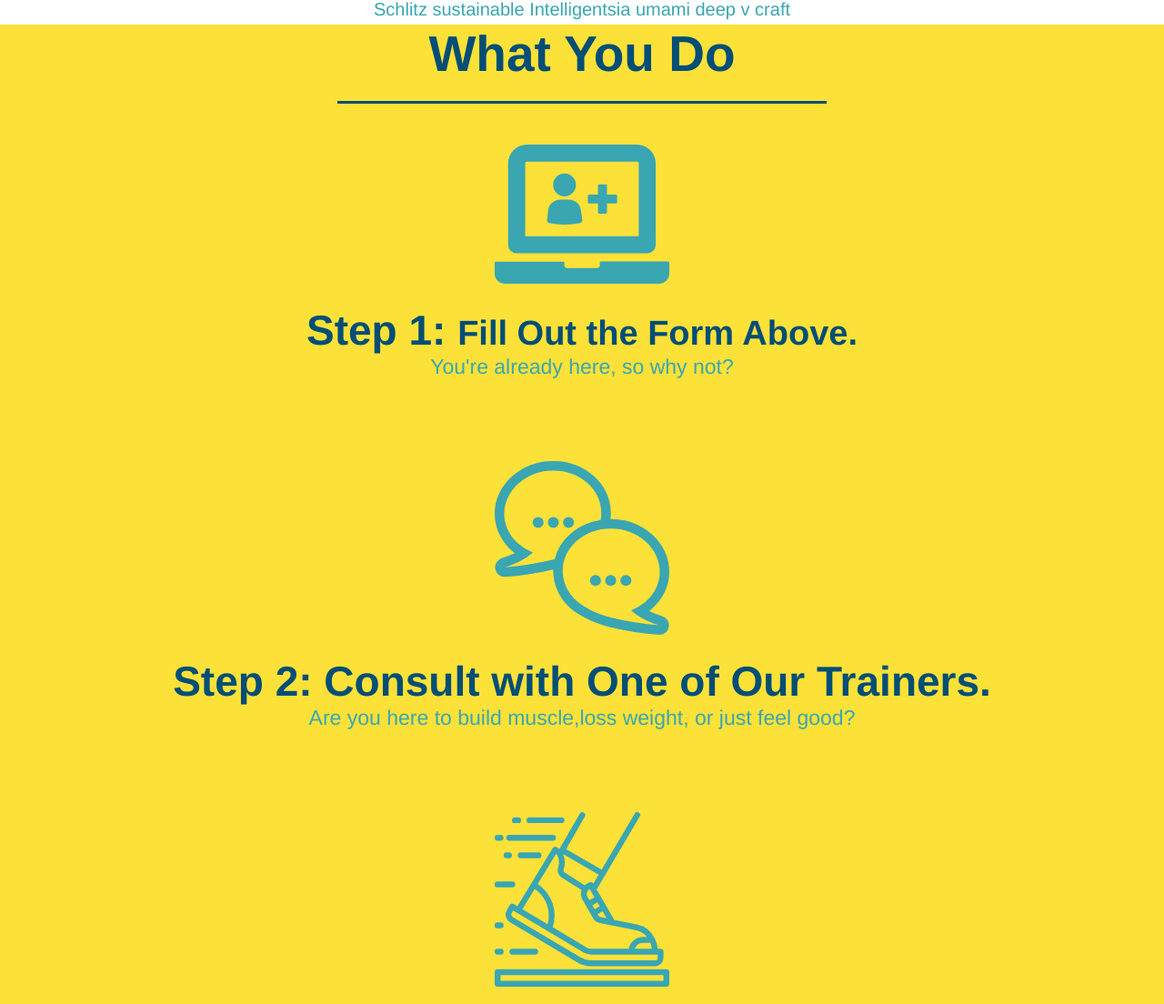
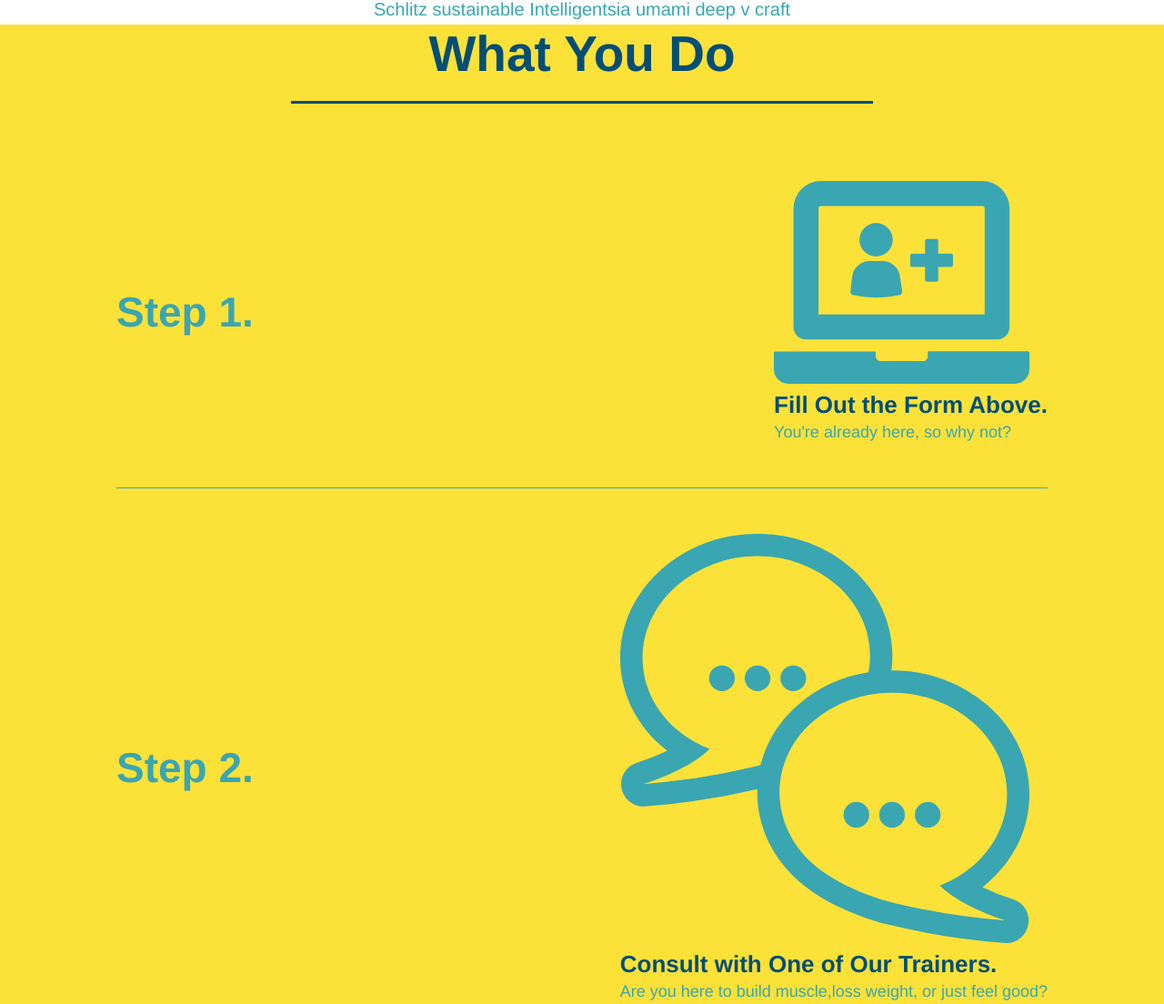
Before and after one commit to Hickups789/run-buddy, a plain HTML site: page index.html in a window 1280 px wide. Shown: the part 949-2053 px from the top of the page at 91% size. Drawn offline with Linux system fonts and the light colour scheme; files whose address does not match are found by name.

Commit message:
add flexbox to steps

```diff
--- a/assets/css/style.css
+++ b/assets/css/style.css
@@ -126,9 +126,6 @@ header nav ul li a {
 }
 /* HERO STYLES END */
 
-.intro {
-  text-align: center;
-}
 
 .intro p {
   margin: 0 auto;
@@ -136,19 +133,16 @@ header nav ul li a {
   color: #39a6b2;
   width: 80%;
   font-size: 20px;
+  text-align: center;
 }
 
 .steps {
-  text-align: center;
   background: #fce138;
 }
 
 .section-title {
   font-size: 55px;
   color: #024e76;
-  margin-bottom: 35px;
-  padding: 0 100px 20px 100px;
-  display: inline-block;
   border-bottom: 3px solid;
 }
 
@@ -160,32 +154,52 @@ header nav ul li a {
   border-color: #39a6b2;
 }
 
-.steps div {
-  margin-bottom: 80px;
+.step-img {
+  flex: 1 12%;
+  margin-right: 20px;
 }
 
-.steps img {
-  width: 15%;
-  margin: 10px 0;
+.step-text {
+  flex: 12;
 }
 
-.steps h3 {
+.step-img img {
+  max-width: 100%;
+}
+
+.step-info{
+  flex: 2 70%
+  display: flex;
+  flex-wrap: wrap;
+  align-items: center;
+}
+
+.step h3 {
+  flex: 1 30%
   color: #024e76;
   font-size: 46px;
-  margin-top: 10px;
 }
 
-.steps p {
+.step-text p {
   color: #39a6b2;
-  font-size: 23px;
+  font-size: 18px;
 }
 
-.steps span {
-  font-size: 38px;
+.step-text h4 {
+  font-size: 26px;
+  line-height: 1.5;
+  color: #024e76;
 }
 
-.trainers {
-  text-align: center;
+.step {
+  margin: 50px auto;
+  padding-bottom: 50px;
+  width: 80%;
+  border-bottom: 1px solid #39a6b2;
+  display: flex;
+  flex-wrap: wrap;
+  align-items: center;
+  justify-content: space-between;
 }
 
 .trainer {
@@ -233,7 +247,6 @@ header nav ul li a {
 
 /* REACH OUT STYLES START */
 .contact {
-  text-align: center;
   background: #024e76;
 }
 
@@ -243,11 +256,12 @@ header nav ul li a {
 
 .section-title {
   font-size: 55px;
-  display: inline-block;
-  padding: 0 100px 20px 100px;
   border-bottom: 3px solid;
-  margin-bottom: 35px;
   color: #024e76;
+  padding-bottom: 20px;
+  text-align: center;
+  margin: 0 auto 35px auto;
+  width: 50%;
 }
 
 .contact-info iframe {
@@ -308,3 +322,7 @@ footer div {
 footer a {
   color: #024e76;
 }
+
+.flex-row {
+  display: flex;
+}
--- a/index.html
+++ b/index.html
@@ -75,45 +75,84 @@
 
         <!-- "what we do" section -->
         <section id="what-we-do" class="intro">
+
+            <div class="flex-row">
               <h2 class="section-title primary-border">What We Do</h2>
+            </div>
+
+            <div class="flex-row">
                <p>
-                butcher selfies chambray shabby chic gentrify readymade yr Echo Park XOXO Tumblr normcore Banksy direct trade Blue Bottle chillwave you probably haven't heard of them single-origin coffee Vice fanny pack fixie Odd Future Austin fingerstache pickled twee synth Wes Anderson Thundercats viral bitters flannel meggings narwhal Marfa Schlitz sustainable Intelligentsia umami deep v craft
-            </p>
+                butcher selfies chambray shabby chic gentrify readymade yr Echo Park XOXO Tumblr normcore Banksy direct trade Blue Bottle chillwave you probably haven't heard of them single-origin coffee Vice fanny pack fixie Odd Future Austin fingerstache pickled twee synth Wes Anderson Thundercats viral bitters flannel meggings narwhal Marfa Schlitz sustainable Intelligentsia umami deep v craft</p>
+
+            </div>
         </section>
 
         <!-- "what you do" section -->
         <section id="what-you-do" class="steps">
 
+            <div class="flex-row">
               <h2 class="section-title secondary-border">What You Do</h2>
+            </div>
 
-             <div>
+            <div class="step">
+                <h3>Step 1.</h3>
+                <div class="step-info">
+                    <div class="step-img">
                       <img src="assets/images/step-1 (1).svg" alt="" />
-                <h3>Step 1: <span>Fill Out the Form Above.</span></h3>
+                    </div>
+                    <div class="step-text">
+                        <h4>Fill Out the Form Above.</h4>
                         <p>You're already here, so why not?</p>
                     </div>
+                </div>
+            </div>
 
-            <div>
+            <div class="step">
+                <h3>Step 2.</h3>
+                <div class="step-info">
+                    <div class="step-img">
                      <img src="assets/images/step-2.svg" alt="" />
-                <h3>Step 2: Consult with One of Our Trainers.</h3>
+                    </div>
+                    <div class="step-text">
+                      <h4>Consult with One of Our Trainers.</h4>
                       <p>Are you here to build muscle,loss weight, or just feel good?</p>
                     </div>
+                </div>
+            </div>
 
-            <div>
+            <div class="step">
+                <h3>Step 3.</h3>
+                <div class="step-info">
+                    <div class="step-img">
                        <img src="assets/images/step-3.svg" alt="" />
-                <h3>Step 3: Getting running.</h3>
+                    </div>
+                    <div class="step-text">
+                        <h4> Getting running.</h4>
                         <p>Hit the ground running (literally) once your trainer lays out your plan.</p>
                     </div>
+                </div>
+            </div>
 
-            <div>
+            <div class="step">
+               <h3>Step 4.</h3>
+                <div class="step-info">
+                    <div class="step-img">
                         <img src="assets/images/step-4.svg" alt="" />
-                <h3>Step 4: See Results.</h3>
+                    </div>
+                    <div class="step-text">
+                      <h4>See Results.</h4>
                       <p>Bi-weekly checkins with your trainer will keep you focused.</p>
+                    </div>
+                </div>
             </div>
         </section>
 
         <!-- "meet the trainers" section -->
         <section id="your-trainers" class="trainers">
+            <div class="flex-row">
               <h2 class="section-title primary-border"> Meet The Trainers</h2>
+            </div>
+
             <article class="trainer">
                 <img src="./assets/images/trainer-1.jpeg" alt="Arron Stephens in his workout clothes, ready to pump iron" />
                 <div class="trainer-bio text-left">
@@ -155,7 +194,10 @@
 
         <!-- "reach out" section -->
         <section id="reach-out" class="contact">
+            <div class="flex-row">
                <h2 class="section-title secondary-border">Reach Out</h2>
+            </div>
+
             <div class="contact-info">
                 <iframe src="https://www.google.com/maps/embed?pb=!1m18!1m12!1m3!1d3147.1079747227936!2d-120.42364418397035!3d37.92790791110593!2m3!1f0!2f0!3f0!3m2!1i1024!2i768!4f13.1!3m3!1m2!1s0x8090c49129b6ac57%3A0xb56c7eb95a2cd8bd!2sMain%20St%2C%20California%2095327!5e0!3m2!1sen!2sus!4v1616426329495!5m2!1sen!2sus"
                 width="400"
```
Lines whose indentation alone changed are shown as unchanged.
